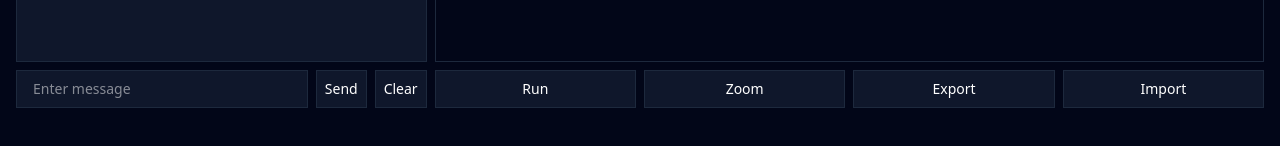
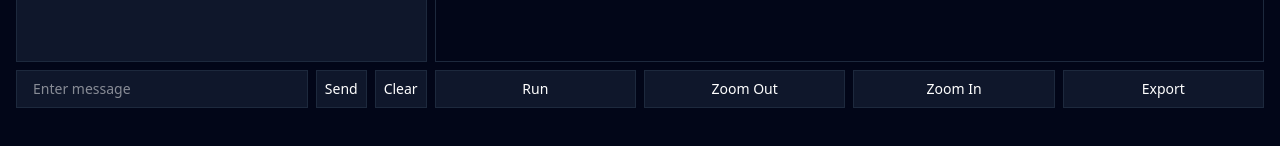
Before and after one commit to tonytomo/omnitor, a SvelteKit app: page / in a window 1280 px wide. Shown: the part 298-444 px from the top of the page. Built offline with nearby package versions, Linux system fonts and the light colour scheme.

Commit message:
refactor layout and improve button functionality; adjust log display height and add zoom controls

```diff
--- a/src/routes/+page.svelte
+++ b/src/routes/+page.svelte
@@ -4,13 +4,7 @@
 	import type { Log } from '$lib/types/log';
 	import { State } from '$lib/types/record';
 	import { scrollIntoViewInsideElement } from '$lib/utils/dom';
-	import { formatISODate } from '$lib/utils/format';
-	import {
-		calculateMovingAverage,
-		calculateMovingMedian,
-		calculateTrend,
-		toPercent
-	} from '$lib/utils/number';
+	import { calculateMovingAverage, calculateTrend, toPercent } from '$lib/utils/number';
 	import { onMount } from 'svelte';
 
 	let logs: Log[] = [];
@@ -66,12 +60,7 @@
 	}
 
 	function clear() {
-		resetRecord();
-		$record.threshold = { upper: 40, lower: 15 };
 		logs = [];
-		trend = 0;
-		index = 0;
-		interval && clearInterval(interval);
 	}
 
 	$: {
@@ -93,7 +82,9 @@
 	class="items-strecth container mx-auto grid grid-cols-1 gap-2 px-4 py-10 md:grid-cols-2 lg:grid-cols-3"
 >
 	<section class="flex flex-col gap-2">
-		<div class="flex h-80 flex-col justify-end border border-slate-800 bg-slate-900 py-2 pr-2 pl-4">
+		<div
+			class="flex h-56 flex-col justify-end border border-slate-800 bg-slate-900 py-2 pr-2 pl-4 lg:h-80"
+		>
 			<div class="log-container h-min overflow-y-auto">
 				{#each logs as entry}
 					<p class="log font-mono text-sm">
@@ -119,7 +110,9 @@
 		</div>
 	</section>
 	<section class="col-span-1 flex flex-col gap-2 lg:col-span-2">
-		<div class="relative flex h-80 flex-col items-end justify-end border border-slate-800 pr-20">
+		<div
+			class="relative flex h-56 flex-col items-end justify-end border border-slate-800 pr-20 lg:h-80"
+		>
 			<div
 				class="graph-container flex h-full w-full flex-row items-end overflow-x-scroll whitespace-nowrap"
 			>
@@ -150,9 +143,9 @@
 			<button class="btn flex-1" on:click={toggleRecord}>
 				{$record.state === State.STOPPED ? 'Run' : 'Halt'}
 			</button>
-			<button class="btn flex-1">Zoom</button>
+			<button class="btn flex-1">Zoom Out</button>
+			<button class="btn flex-1">Zoom In</button>
 			<button class="btn flex-1">Export</button>
-			<button class="btn flex-1">Import</button>
 		</div>
 	</section>
 </main>
```
